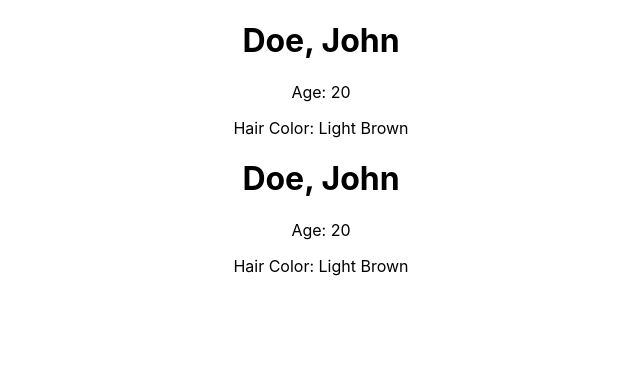
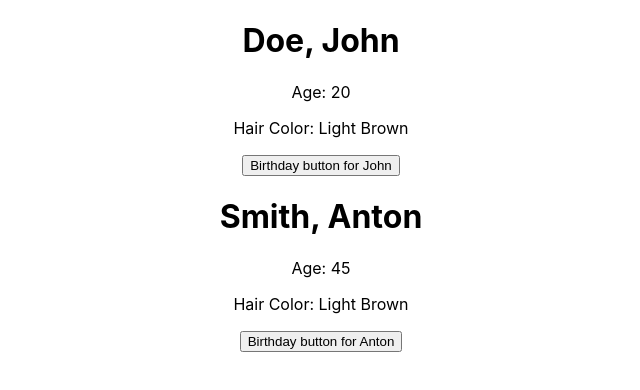
Before and after one commit to KeithLion/MERN, a React (Create React App) app in the folder React/usestate-props/: page / in a window 1280 px wide. Shown: the top 390 px of the page, without its empty margins (319-959 px from the left). Built offline with nearby package versions, Linux system fonts and the light colour scheme.

Commit message:
added use state and created a button that adds a year to each person individually

```diff
--- a/React/usestate-props/src/App.js
+++ b/React/usestate-props/src/App.js
@@ -11,8 +11,8 @@ function App() {
       hairColor= {'Light Brown'}
       />
       <Card
-      lastName = {'Doe'}  firstName = {'John'}
-      age={ 20 }
+      lastName = {'Smith'}  firstName = {'Anton'}
+      age={ 45 }
       hairColor= {'Light Brown'}
       />
     </div>
--- a/React/usestate-props/src/components/PersonCard.js
+++ b/React/usestate-props/src/components/PersonCard.js
@@ -1,11 +1,15 @@
-import React from 'react';
+import React ,{useState }from 'react';
 
 const Card =(props) => {
+    const [age, setAge] = useState(props.age);
     return(
         <div>
             <h1> {props.lastName}, {props.firstName}</h1>
-            <p>Age: { props.age } </p>
+            <p>Age: { age } </p>
             <p>Hair Color: { props.hairColor } </p>
+            <button onClick={(event) => setAge(age + 1)}> Birthday button for {props.firstName}
+
+            </button>
         </div>
     )
     };
```
